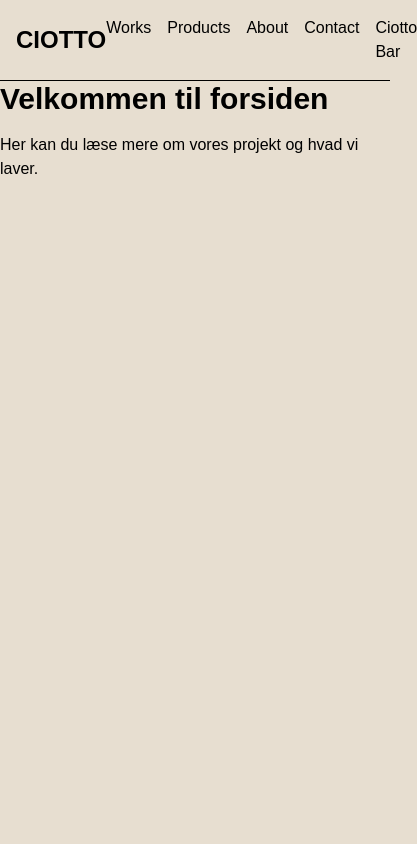
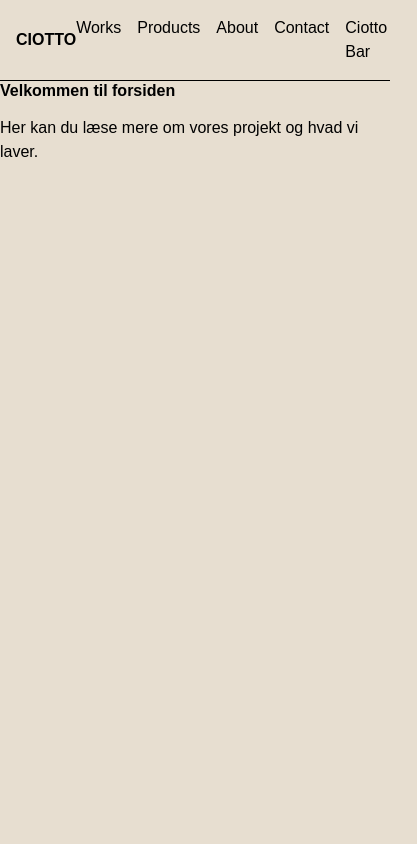
Before and after one commit to espi0001/ciotto, a Next.js app: page / in a window 390 px wide. Shown: the top 844 px of the page, 417 px wide, since content can reach past the window. Built offline with nearby package versions, Linux system fonts and the light colour scheme.

Commit message:
Added responsive fontsize calc in css

```diff
--- a/src/app/globals.css
+++ b/src/app/globals.css
@@ -25,6 +25,42 @@
   --font-mono: var(--font-geist-mono); */
 }
 
+*,
+*::before,
+*::after {
+
+  /* ☠️ = private */
+
+  /* default values */
+  --fs-def: inherit;
+  --fs-min: inherit;
+  --fs-max: inherit;
+
+  /* viewport and font size delta */
+  --☠️-vp-delta: calc(var(--max-scale-bound) - var(--min-scale-bound));
+  --☠️-fs-delta: calc(var(--fs-max) - var(--fs-min));
+
+  /* numeric delta values */
+  --☠️-vp-num: tan(atan2(var(--☠️-vp-delta), 1rem));
+  --☠️-fs-num: tan(atan2(var(--☠️-fs-delta), 1rem));
+
+  /* mid range values (components) */
+  --☠️-divisor: calc(var(--☠️-vp-num) / var(--☠️-fs-num));
+  --☠️-vw-mid: calc(100vw / var(--☠️-divisor));
+  --☠️-fs-mid: calc(var(--fs-min) - (var(--min-scale-bound) / var(--☠️-divisor)));
+
+  /* clamp value */
+  --☠️-fs-clamp: clamp(var(--fs-min), var(--☠️-vw-mid) + var(--☠️-fs-mid), var(--fs-max));
+
+  /* property value */
+  font-size: var(--fs, var(--☠️-fs-clamp, var(--fs-def, var(--fs-min, var(--fs-max)))));
+}
+
+h1 {
+  --fs-min: 2rem;
+  --fs-max: 4rem;
+}
+
 @theme inline {
   --color-background: var(--background);
   --color-foreground: var(--foreground);
```
